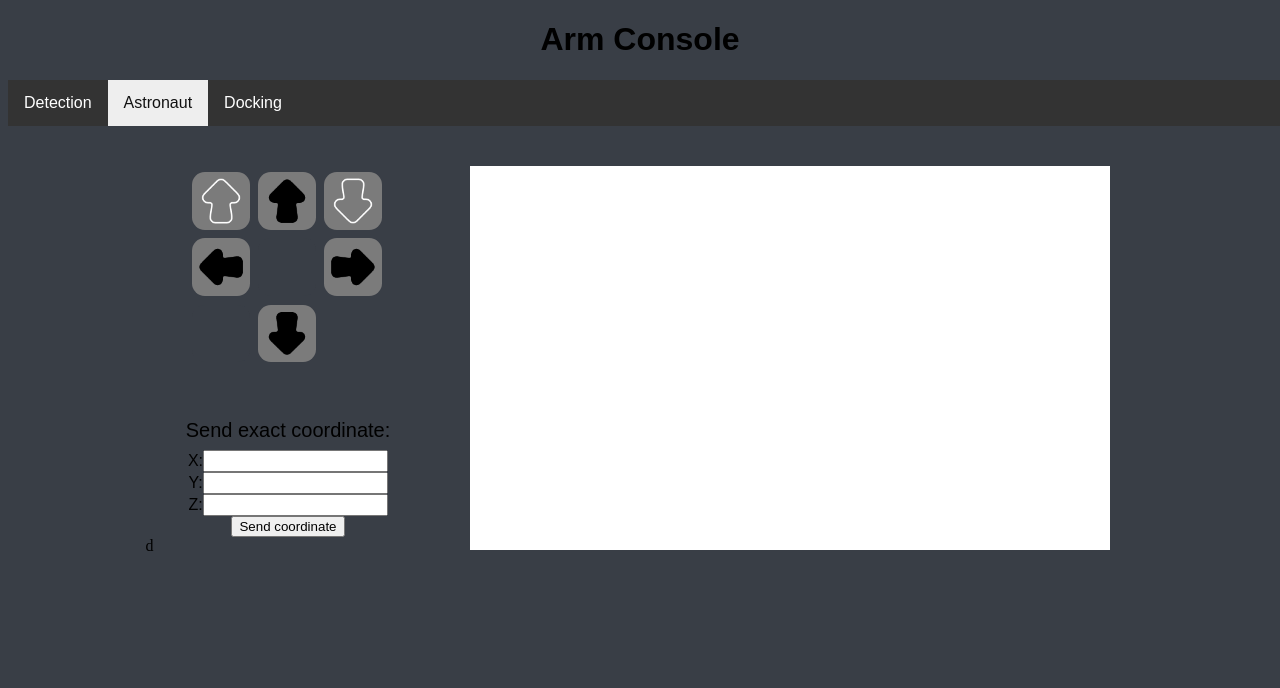
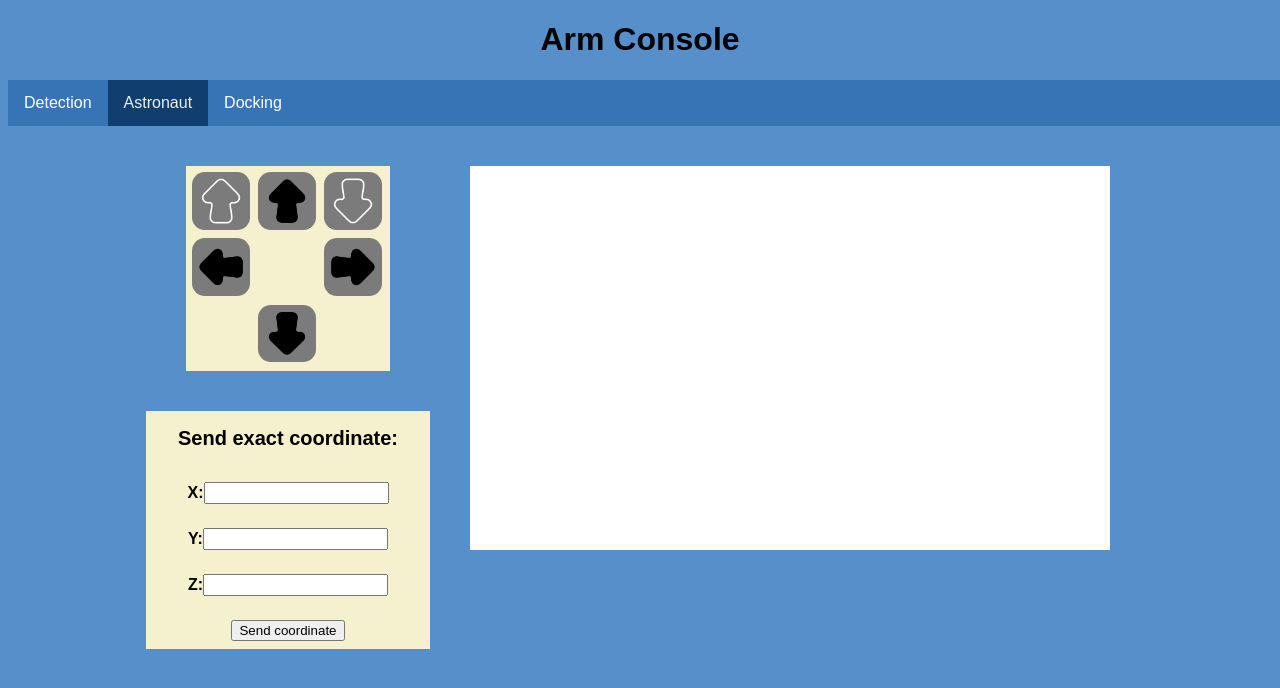
Before and after one commit to Sgppro/wro2025_userinterface, a Flask app: page /astronaut.html in a window 1280 px wide. Shown: the top 688 px of the page. Run offline with Flask 3, Linux system fonts and the light colour scheme.

Commit message:
color change

```diff
--- a/static/styles/style.css
+++ b/static/styles/style.css
@@ -1,9 +1,12 @@
 body {
-    background-color:#393E46;
+    background-color:#578FCA;
     height: 100%;
 }
 p {
     font-family: Arial, Helvetica, sans-serif;
+}
+b{
+	font-family: Arial, Helvetica, sans-serif;
 }
 h1 {
     font-family: Arial, Helvetica, sans-serif;
@@ -16,7 +19,7 @@ ul {
   margin: 0;
   padding: 0;
   overflow: hidden;
-  background-color: #333;
+  background-color: #3674B5;
   width: 100vw;
 }
 
@@ -38,8 +41,8 @@ li {
 }
 
 #active {
-	background-color: #EEEEEE;
-	color: #111
+	background-color: #103E6E;
+	color: #EEEEEE
 }
 
 .camera {
@@ -70,7 +73,7 @@ li {
 	height:15vw;
 	margin: 5vh;
 	padding:0.5vw;
-	background-color:#393E46;
+	background-color:#F5F0CD;
 	gap: 0.5vw;
 	grid-template-columns: auto auto auto
 }
@@ -79,7 +82,7 @@ li {
 	height:4.5vw;
   padding: 0px;
   border: 0px;
-  background-color: #393E46;
+  background-color: #F5F0CD;
   border-radius: 1vw
 }
 .buttonImage{
@@ -87,7 +90,7 @@ li {
   width: 4.5vw;
   padding: 0px;
   margin: 0px;
-  background-color: #393E46;
+  background-color: #F5F0CD;
   border-radius: 1vw
 }
 .controlButtonImage:hover{
@@ -106,7 +109,7 @@ li {
   border-radius: 0.5vw;
   margin-left: 1vw;
   margin-right: 1vw;
-  background-color: #948979
+  background-color: #F5F0CD
 }
 
 .dockingButton:hover{
@@ -117,7 +120,9 @@ li {
   display: flex;
   width: auto;
   justify-content: center;
-  align-items: center
+  align-items: center;
+  margin:1vh;
+  padding:1vh;
 }
 .coordinateInputBox{
   height: 2vh
@@ -129,3 +134,9 @@ li {
   margin: 1vh;
   font-size: 2.5vh
 }
+.coordinateControlDiv{
+	background-color: #F5F0CD;
+}
+.sendCoordinateButton{
+	margin:1vw;
+}
--- a/templates/astronaut.html
+++ b/templates/astronaut.html
@@ -24,26 +24,27 @@
 		        <button class=directionalButton type="image"><p class=buttonImage></p>
 		        <button class=directionalButton type="image"><img class="buttonImage controlButtonImage" src="{{url_for('static', filename='images/Down.png')}}" alt=""</button>
 	        </div>
-
+	    <div class=coordinateControlDiv>
             <div class="coordinateDiv">
-                <p class="sendCoordinateText">Send exact coordinate:</p>
+                <b class="sendCoordinateText">Send exact coordinate:</b>
             </div>
 
             <div class="coordinateDiv">
-                <p class="coordinateText">X:</p>
+                <b class="coordinateText">X:</b>
                 <input class="coordinateInputBox" type="text">
             </div>
             <div class="coordinateDiv">
-                <p class="coordinateText">Y:</p>
+                <b class="coordinateText">Y:</b>
                 <input class="coordinateInputBox" type="text">
             </div>
             <div class="coordinateDiv">
-                <p class="coordinateText">Z:</p>
+                <b class="coordinateText">Z:</b>
                 <input class="coordinateInputBox" type="text">
             </div>
             <div class="coordinateDiv">
                 <button class="senCoordinateButton">Send coordinate</button>
-            </div>d
+            </div>
+	    </div>
 
 
         </div>
```
